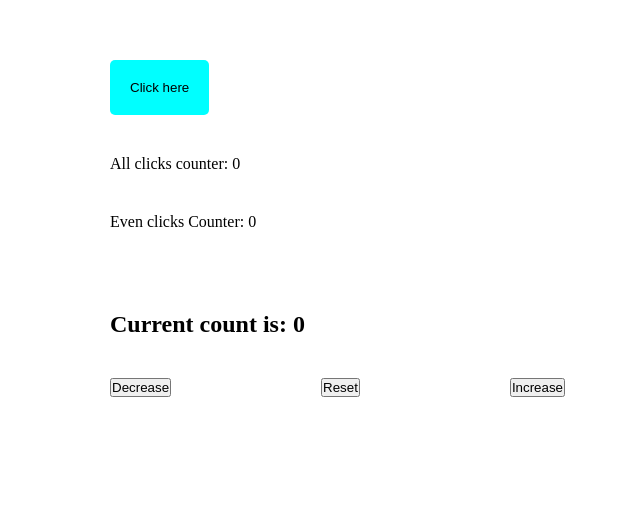
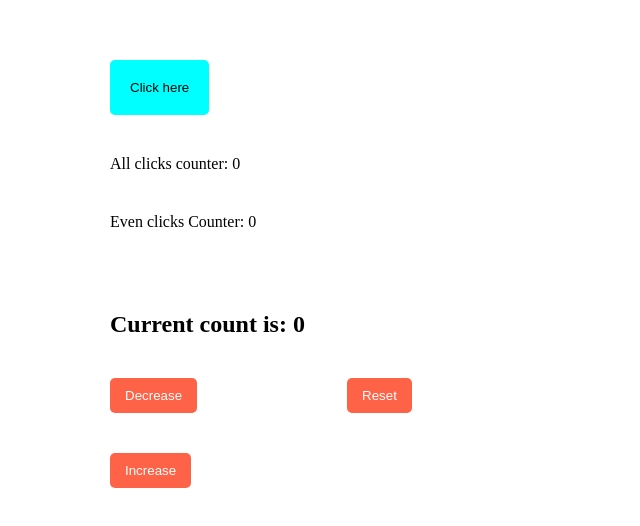
Before and after one commit to myfirstgitma/counter-state-app, a React (Vite) app in the folder states-hooks/: page / in a window 1280 px wide. Shown: the part 140-666 px from the top of the page, without its empty margins (640-1280 px from the left). Built offline with nearby package versions, Linux system fonts and the light colour scheme.

Commit message:
module css is added

```diff
--- a/states-hooks/src/components/IncreaseDecreaseCount/IncreaseDecreaseCount.jsx
+++ b/states-hooks/src/components/IncreaseDecreaseCount/IncreaseDecreaseCount.jsx
@@ -1,5 +1,6 @@
 import React from 'react'
 import { useState } from 'react'
+import styles from './IncreaseDecreaseCount.module.css'
 const IncreaseDecreaseCount = () => {
     const [count, setCount] = useState(0)
 
@@ -13,11 +14,11 @@ const decreaseButton = ()=>{
     setCount(count - 1)
 }
   return (
-    <div>
+    <div >
         <h2>Current count is: {count} </h2>
-        <button onClick={decreaseButton}>Decrease</button>
-        <button onClick={resetButton}>Reset</button>
-        <button onClick={increaseButton}>Increase</button>
+        <button className={styles.buttoncount} onClick={decreaseButton}>Decrease</button>
+        <button  className={styles.buttoncount} onClick={resetButton}>Reset</button>
+        <button className={styles.buttoncount} onClick={increaseButton}>Increase</button>
     </div>
   )
 }
--- /dev/null
+++ b/states-hooks/src/components/IncreaseDecreaseCount/IncreaseDecreaseCount.module.css
@@ -0,0 +1,7 @@
+.buttoncount{
+    padding: 10px 15px;
+    border: none;
+    border-radius: 5px;
+    background-color: tomato;
+    color: white;
+}
```
